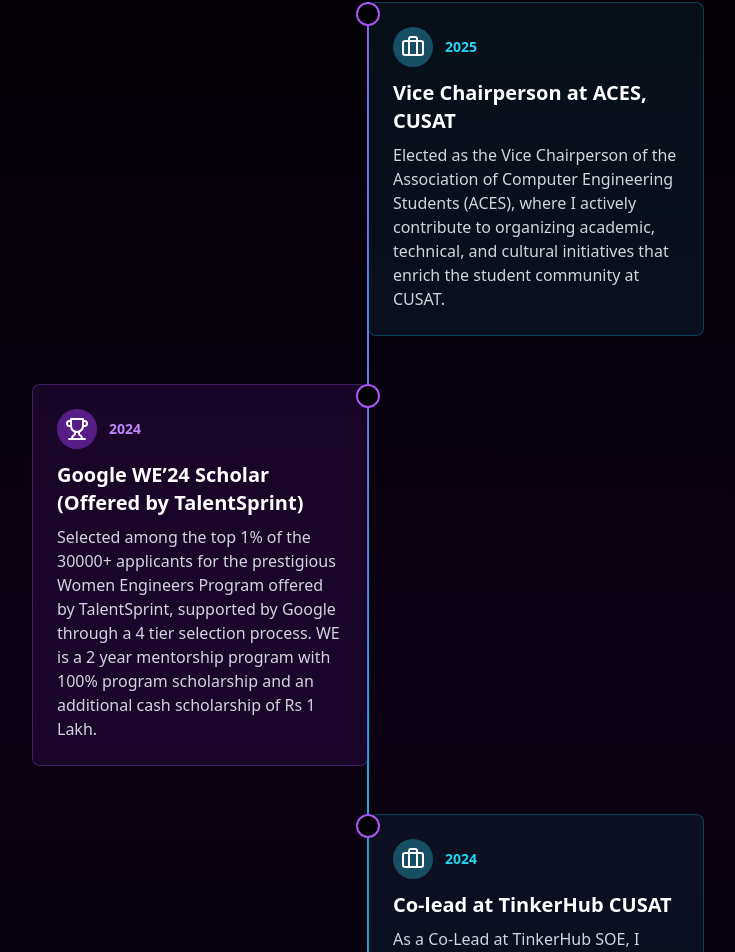
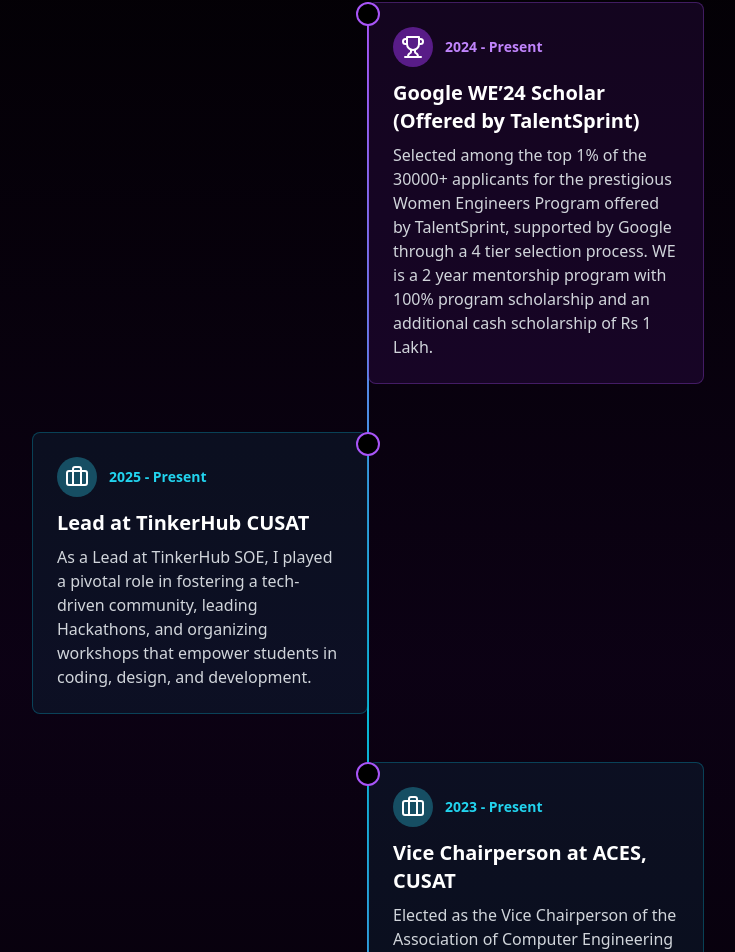
Before and after one commit to kithu07/Keerthana-Portfolio, a Next.js app: page / in a window 1280 px wide. Shown: the part 4318-5270 px from the top of the page, without its empty margins (272-1007 px from the left). Built offline with nearby package versions, Linux system fonts and the light colour scheme.

Commit message:
update achievements

```diff
--- a/components/achievements.tsx
+++ b/components/achievements.tsx
@@ -6,28 +6,28 @@ import { Award, Briefcase, GraduationCap, Trophy } from "lucide-react"
 
 const timelineItems = [
   {
-  year: "2025",
+    year: "2024 - Present ",
+    title: "Google WE’24 Scholar (Offered by TalentSprint)",
+    description: "Selected among the top 1% of the 30000+ applicants for the prestigious Women Engineers Program offered by TalentSprint, supported by Google through a 4 tier selection process. WE is a 2 year mentorship program with 100% program scholarship and an additional cash scholarship of Rs 1 Lakh.",
+    icon: <Trophy className="h-6 w-6" />,
+    color: "purple",
+  },
+   {
+    year: "2025 - Present",
+    title: "Lead at TinkerHub CUSAT",
+    description: "As a Lead at TinkerHub SOE, I played a pivotal role in fostering a tech-driven community, leading Hackathons, and organizing workshops that empower students in coding, design, and development.",
+    icon: <Briefcase className="h-6 w-6" />,
+    color: "cyan",
+  },
+  {
+  year: "2023 - Present",
   title: "Vice Chairperson at ACES, CUSAT",
   description: "Elected as the Vice Chairperson of the Association of Computer Engineering Students (ACES), where I actively contribute to organizing academic, technical, and cultural initiatives that enrich the student community at CUSAT.",
   icon: <Briefcase className="h-6 w-6" />,
   color: "cyan",
   },
   {
-    year: "2024",
-    title: "Google WE’24 Scholar (Offered by TalentSprint)",
-    description: "Selected among the top 1% of the 30000+ applicants for the prestigious Women Engineers Program offered by TalentSprint, supported by Google through a 4 tier selection process. WE is a 2 year mentorship program with 100% program scholarship and an additional cash scholarship of Rs 1 Lakh.",
-    icon: <Trophy className="h-6 w-6" />,
-    color: "purple",
-  },
-  {
-    year: "2024",
-    title: "Co-lead at TinkerHub CUSAT",
-    description: "As a Co-Lead at TinkerHub SOE, I played a pivotal role in fostering a tech-driven community, leading TinkHerHack 3.0, and organizing workshops that empower students in coding, design, and development.",
-    icon: <Briefcase className="h-6 w-6" />,
-    color: "cyan",
-  },
-  {
-    year: "2023",
+    year: "2023 - 2025",
     title: "Media Team Member - Team Horizon",
     description: "Contributed to Team Horizon, CUSAT's premier robotics team, ranking 11th globally and 1st in India at the European Rover Challenge Qualifications '24, and 18th in the finals in Poland.",
     icon: <GraduationCap className="h-6 w-6" />,
```
